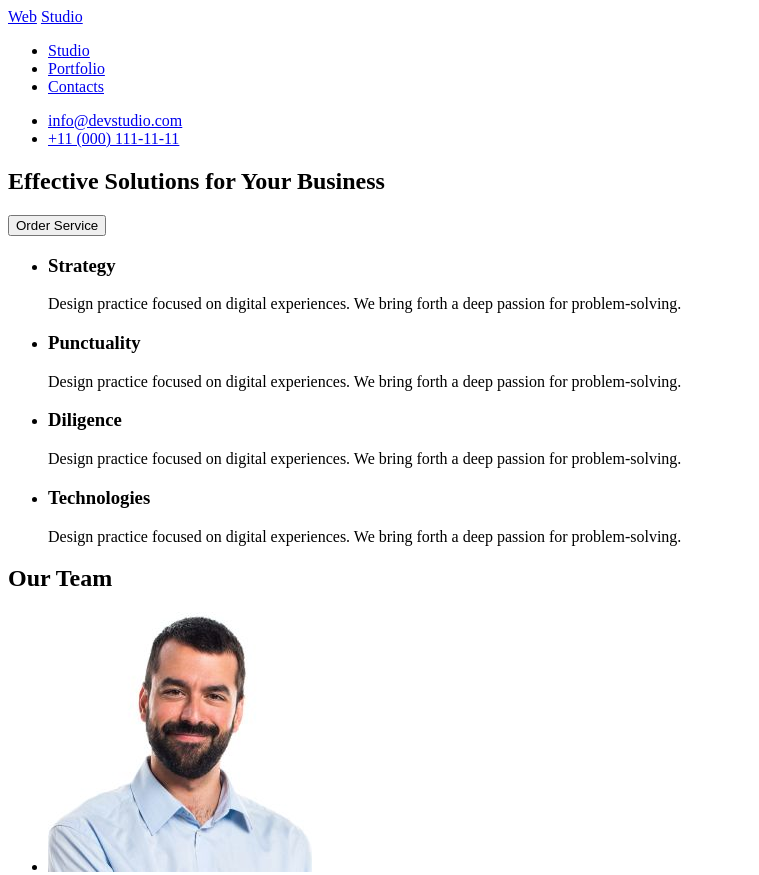
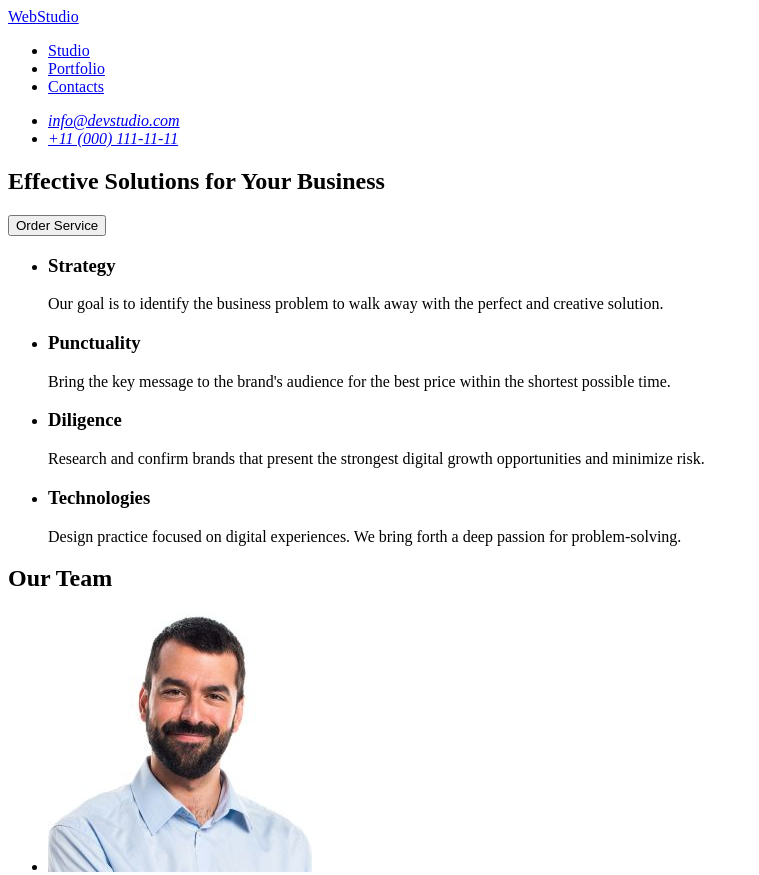
Before and after one commit to kostinaio/goit-markup-hw-01, a plain HTML site: page index.html in a window 1280 px wide. Shown: the top 875 px of the page, without its empty margins (0-759 px from the left). Drawn offline with Linux system fonts and the light colour scheme.

Commit message:
changes_after_autocheck

```diff
--- a/index.html
+++ b/index.html
@@ -7,10 +7,9 @@
   </head>
   <body>
     <!-- #region Header -->
-    <header id="home">
+    <header>
       <nav>
-        <a href="#home">Web</a>
-        <a href="#home">Studio</a>
+        <a href="./index.html">WebStudio</a>
         <ul>
           <li>
             <a href="#">Studio</a>
@@ -23,6 +22,7 @@
           </li>
         </ul>
       </nav>
+      <address>
         <ul>
           <li>
             <a href="mailto:info@devstudio.com">info@devstudio.com</a>
@@ -31,6 +31,7 @@
             <a href="tel:+110001111111">+11 (000) 111-11-11</a>
           </li>
         </ul>
+      </address>
     </header>
     <!-- #endregion -->
 
@@ -43,27 +44,28 @@
       <!-- #endregion -->
 
       <!-- #region Features -->
+      <section>
         <h2 hidden>Features</h2>
         <ul>
           <li>
             <h3>Strategy</h3>
             <p>
-            Design practice focused on digital experiences. We bring forth a
-            deep passion for problem-solving.
+              Our goal is to identify the business problem to walk away with the
+              perfect and creative solution.
             </p>
           </li>
           <li>
             <h3>Punctuality</h3>
             <p>
-            Design practice focused on digital experiences. We bring forth a
-            deep passion for problem-solving.
+              Bring the key message to the brand's audience for the best price
+              within the shortest possible time.
             </p>
           </li>
           <li>
             <h3>Diligence</h3>
             <p>
-            Design practice focused on digital experiences. We bring forth a
-            deep passion for problem-solving.
+              Research and confirm brands that present the strongest digital
+              growth opportunities and minimize risk.
             </p>
           </li>
           <li>
@@ -74,6 +76,7 @@
             </p>
           </li>
         </ul>
+      </section>
       <!-- #endregion -->
 
       <!-- #region OurTeam -->
@@ -127,8 +130,7 @@
 
     <!-- #region Footer -->
     <footer>
-      <a href="#home">Web</a>
-      <a href="#home">Studio</a>
+      <a href="./index.html">WebStudio</a>
       <p>
         Increase the flow of customers and sales for your business with digital
         marketing &amp; growth solutions.
```
Lines whose indentation alone changed are shown as unchanged.
